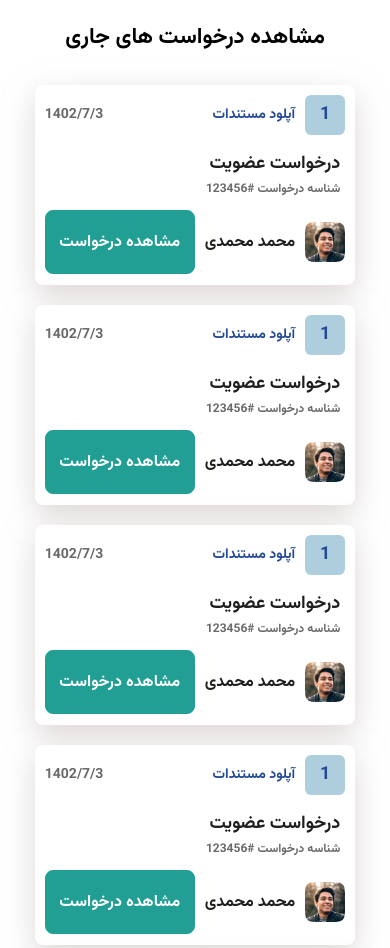
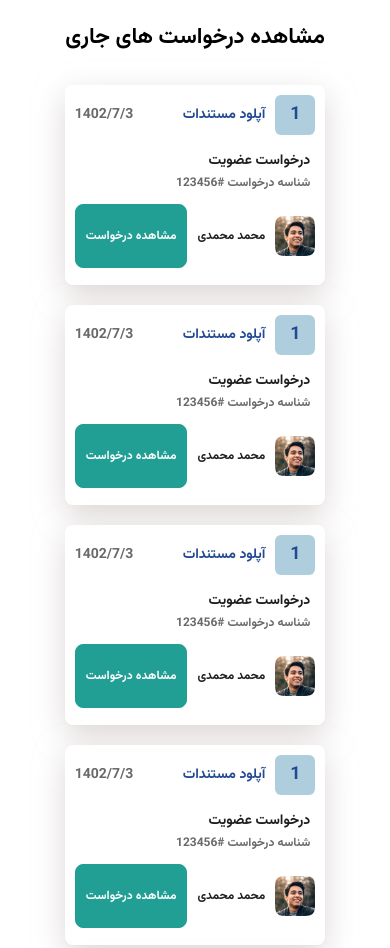
Before and after one commit to llehs4n/bootcamp-task-1, a plain HTML site: page assets/index.html in a window 390 px wide. Shown: the top 948 px of the page. Drawn offline with Linux system fonts and the light colour scheme.

Commit message:
change sayle file

```diff
--- a/assets/css/style.css
+++ b/assets/css/style.css
@@ -123,6 +123,20 @@ body {
   .card {
     width: auto;
   }
+  .card-body p {
+    font-size: 1.4rem;
+  }
+  .card-body span{
+    font-style: 1rem;
+  }
+  .avatar p {
+    font-size: 1.2rem;
+  }
+  .btn{
+    width: auto;
+    font-size: 1.2rem;
+    padding: 1rem;
+  }
 }
 @media screen and (min-width: 850px) {
   .cards {
```
